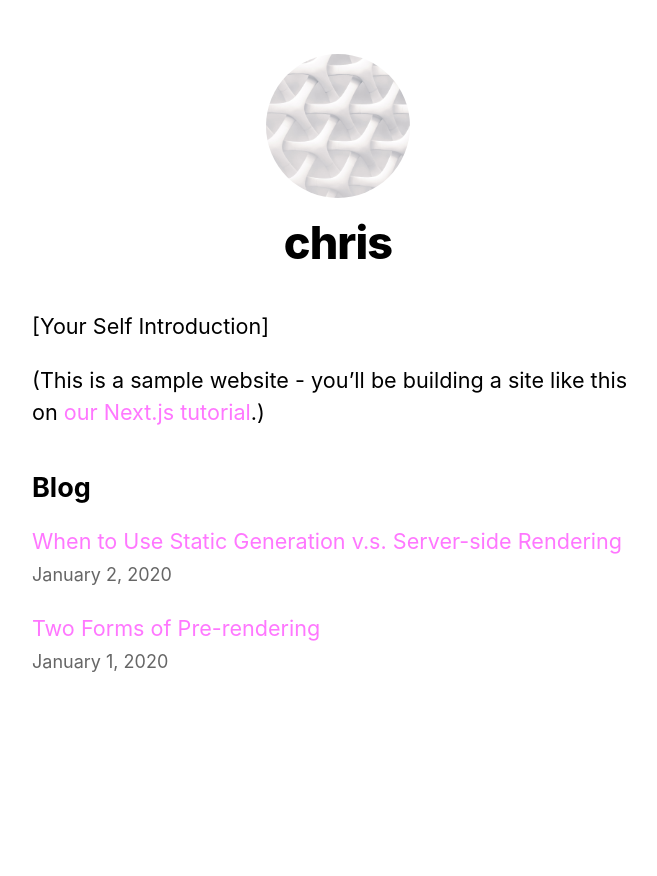
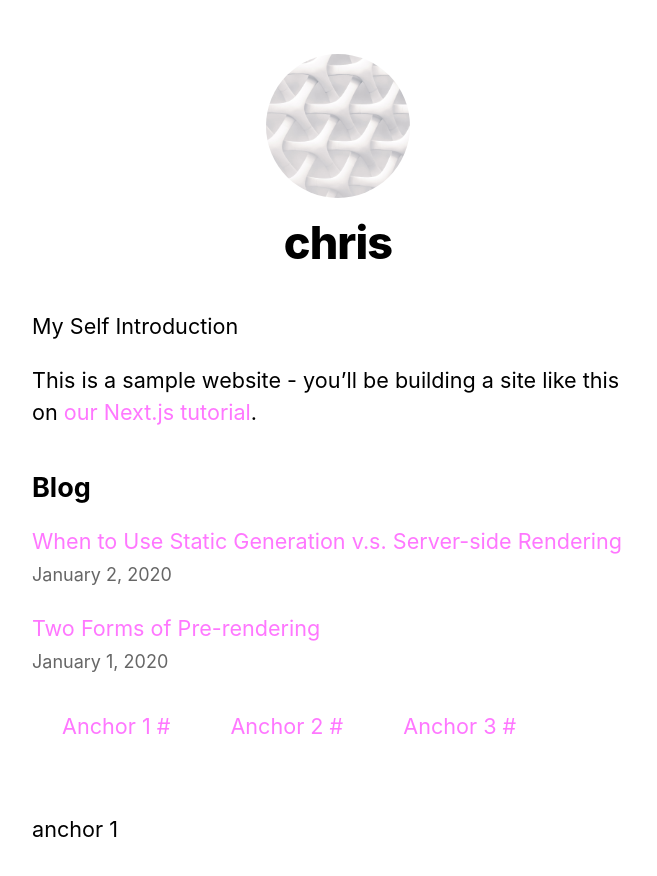
Before and after one commit to chrisb711/nextjs-blog, a Next.js app: page / in a window 1280 px wide. Shown: the top 876 px of the page, without its empty margins (302-959 px from the left). Before the commit the page ends 800 px from the top, so only its background shows below. Built offline with nearby package versions, Linux system fonts and the light colour scheme.

Commit message:
anchor-nav via scroll-smooth css-only

```diff
--- a/pages/index.js
+++ b/pages/index.js
@@ -21,10 +21,10 @@ export default function Home({ allPostsData }) {
         <title>{siteTitle}</title>
       </Head>
       <section className={utilStyles.headingMd}>
-        <p>[Your Self Introduction]</p>
+        <p>My Self Introduction</p>
         <p>
-          (This is a sample website - you’ll be building a site like this on{' '}
-          <a href="https://nextjs.org/learn">our Next.js tutorial</a>.)
+          This is a sample website - you’ll be building a site like this on{' '}
+          <a href="https://nextjs.org/learn">our Next.js tutorial</a>.
         </p>
       </section>
 
@@ -43,6 +43,30 @@ export default function Home({ allPostsData }) {
         </ul>
       </section>
 
+      <section className={`${utilStyles.headingMd} ${utilStyles.padding1px}`}>
+        <div className={utilStyles.anchorNav}>
+            <Link href="#anchor-1" className={utilStyles.navItem}>
+                Anchor 1 #
+            </Link>
+            <Link href="#anchor-2" className={utilStyles.navItem}>
+                Anchor 2 #
+            </Link>
+            <Link href="#anchor-3" className={utilStyles.navItem}>
+                Anchor 3 #
+            </Link>
+        </div>
+
+
+        <div className={utilStyles.sectionElement} id="anchor-1">
+            anchor 1
+        </div>
+        <div className={utilStyles.sectionElement} id="anchor-2">
+            anchor 2
+        </div>
+        <div className={utilStyles.sectionElement} id="anchor-3">
+            anchor 3
+        </div>
+      </section>
     </Layout>
   );
 }
--- a/styles/global.css
+++ b/styles/global.css
@@ -6,6 +6,8 @@ body {
     Cantarell, Fira Sans, Droid Sans, Helvetica Neue, sans-serif;
   line-height: 1.6;
   font-size: 18px;
+  scroll-behavior: smooth;
+  scroll-padding: 3em;
 }
 
 * {
--- a/styles/utils.module.css
+++ b/styles/utils.module.css
@@ -50,3 +50,17 @@
 .lightText {
   color: #666;
 }
+
+.anchorNav {
+    margin-bottom: 60px;
+    display: flex;
+    flex-wrap: nowrap;
+}
+
+.anchorNav .navItem {
+    margin: 10px 30px;
+}
+
+.sectionElement {
+    padding-bottom: 500px;
+}
```
